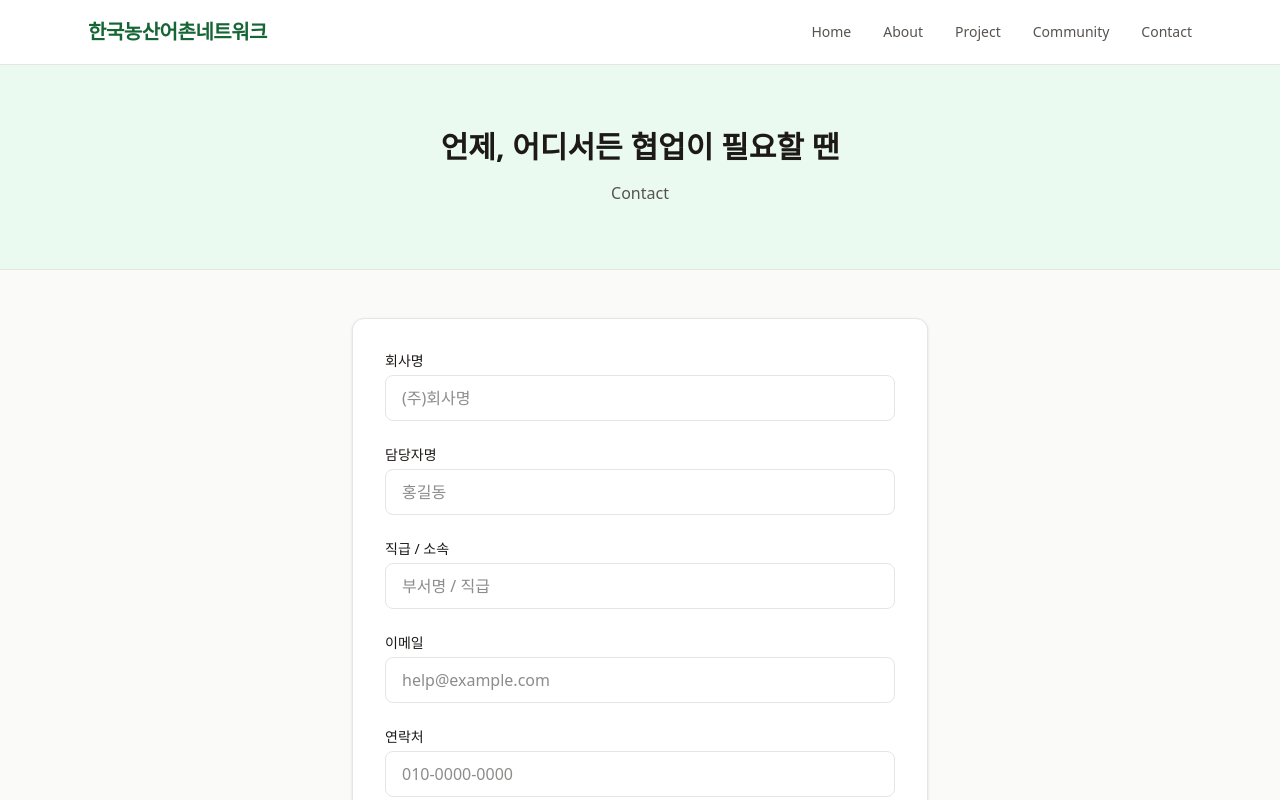
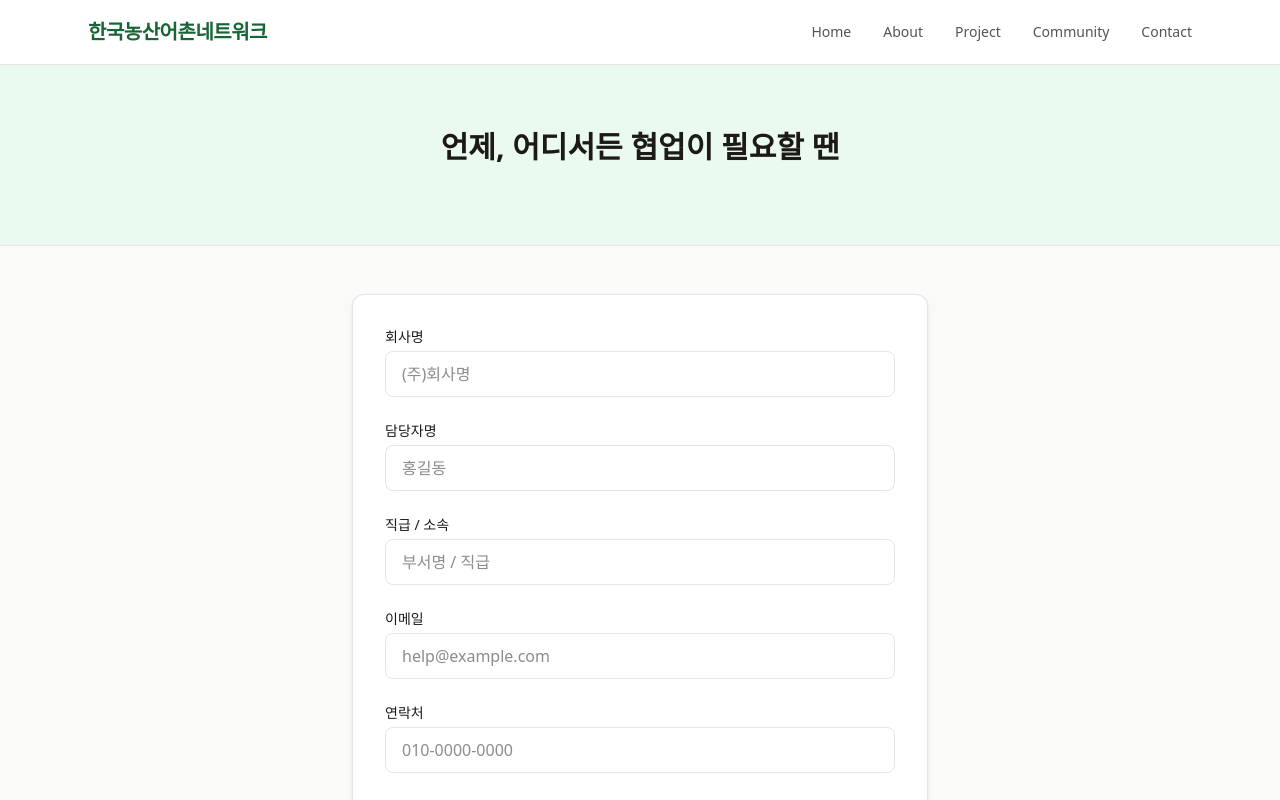
Before and after one commit to museong-park/forestnetworking, a Next.js app: page /contact in a window 1280 px wide. Shown: the top 800 px of the page. Built offline with nearby package versions, Linux system fonts and the light colour scheme.

Commit message:
remove contact

```diff
--- a/src/app/contact/page.tsx
+++ b/src/app/contact/page.tsx
@@ -8,7 +8,6 @@ export default function ContactPage() {
           <h1 className="mb-4 text-2xl font-bold text-foreground sm:text-3xl">
             언제, 어디서든 협업이 필요할 땐
           </h1>
-          <p className="text-muted">Contact</p>
         </div>
       </section>
 
--- a/src/app/page.tsx
+++ b/src/app/page.tsx
@@ -62,7 +62,6 @@ export default function Home() {
           <h2 className="mb-2 text-center text-xl font-bold text-foreground sm:text-2xl">
             언제, 어디서든 협업이 필요할 땐
           </h2>
-          <p className="mb-8 text-center text-muted">Contact</p>
           <ContactForm />
         </div>
       </section>
```
